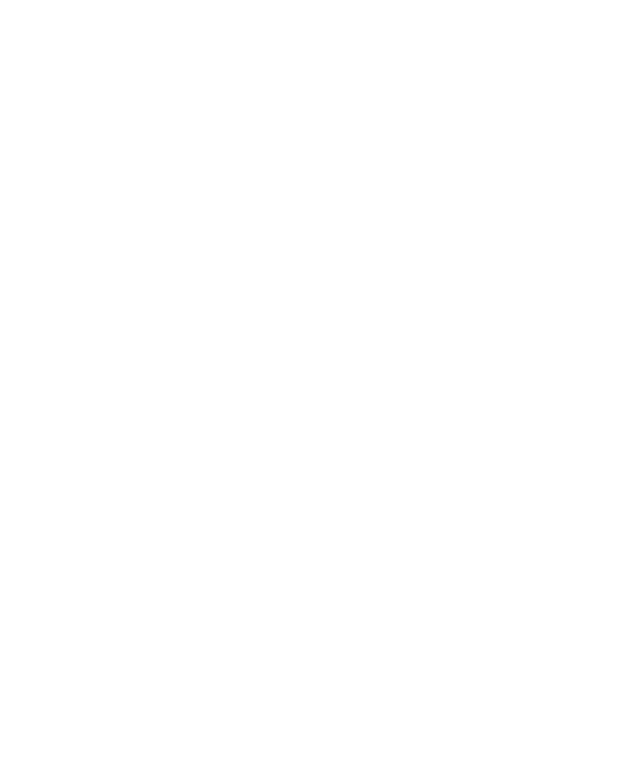
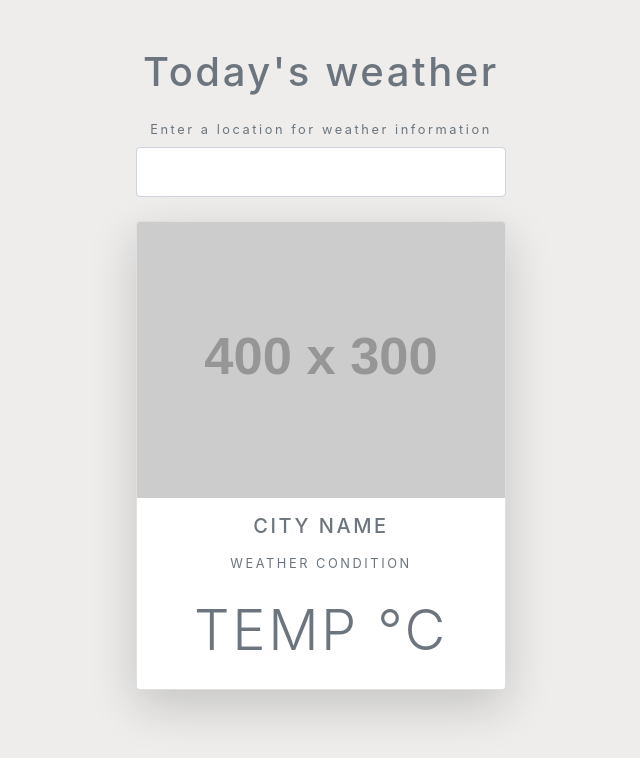
Before and after one commit to onedorn/weather-app, a plain HTML site: page index.html in a window 1280 px wide. Shown: the whole page, without its empty margins (319-959 px from the left). Drawn offline with nearby package versions, Linux system fonts and the light colour scheme; placeholder pictures from the web are drawn by us.

Commit message:
All html markup are done. Basic css styles added.

```diff
--- a/index.html
+++ b/index.html
@@ -3,12 +3,39 @@
     <meta charset="UTF-8">
     <meta name="viewport" content="width=device-width, initial-scale=1.0">
     <meta http-equiv="X-UA-Compatible" content="ie=edge">
+    <link rel="stylesheet" href="https://stackpath.bootstrapcdn.com/bootstrap/4.3.1/css/bootstrap.min.css" integrity="sha384-ggOyR0iXCbMQv3Xipma34MD+dH/1fQ784/j6cY/iJTQUOhcWr7x9JvoRxT2MZw1T" crossorigin="anonymous">
     <link rel="stylesheet" href="styles.css">
     <title>Weather application</title>
 </head>
 <body>
 
+    <div class="container my-5 mx-auto">
 
-    <script src="app.js"></script>
+        <h1 class="text-muted text-center my-4">Today's weather</h1>
+
+        <form class="change-location my-4 text-center text-muted">
+            <label for="city">Enter a location for weather information</label>
+            <input type="text" name="city" class="form-control p-4">
+        </form>
+
+        <div class="card shadow-lg rounded">
+            <img src="https://via.placeholder.com/400x300" class="time card-img-top">
+            <div class="icon bg-light mx-auto text-center">
+                <!-- Icon -->
+            </div>
+            <div class="text-muted text-uppercase text-center details">
+                <h5 class="my-3">City name</h5>
+                <div class="my-3">Weather condition</div>
+                <div class="display-4 my-4">
+                    <span>temp</span>
+                    <span>&deg;C</span>
+                </div>
+            </div>
+        </div>
+
+    </div>
+
+    <script src="/scripts/app.js"></script>
+    <script src="/scripts/forecast.js"></script>
 </body>
 </html>
--- a/styles.css
+++ b/styles.css
@@ -0,0 +1,8 @@
+body{
+    background: #eeedec;
+    letter-spacing: 0.2em;
+    font-size: 0.8em;
+  }
+  .container{
+    max-width: 400px;
+  }
```
Also changed, not shown: scripts/app.js (added), scripts/forecast.js (added).
